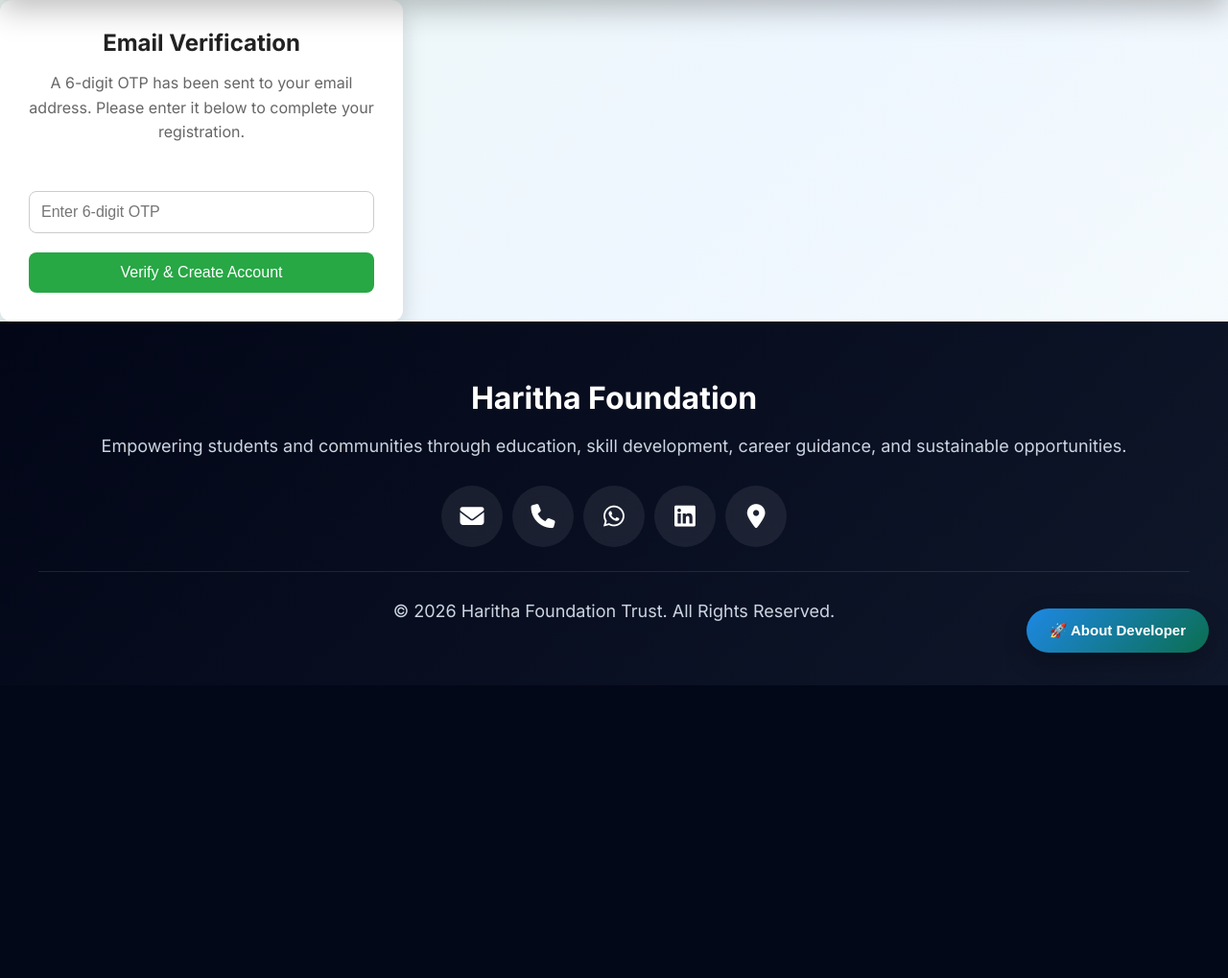
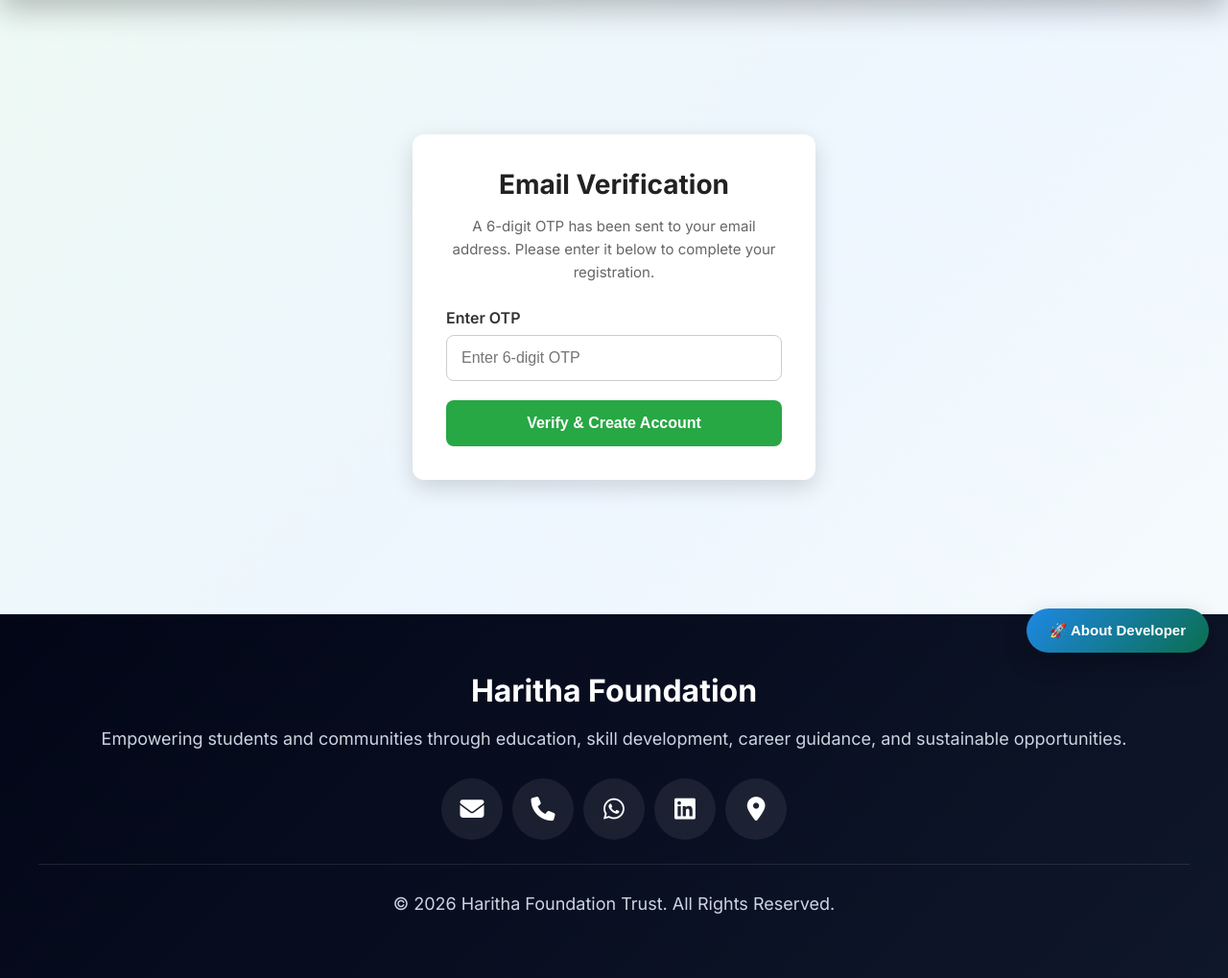
Before and after one commit to Harithafoundation/haritha-foundation, a Django app: page /register-otp/ in a window 1280 px wide. Shown: the part 100-1119 px from the top of the page at 96% size. Before the commit the page ends 814 px from the top, so only its background shows below. Run offline with Django 5.2, Linux system fonts and the light colour scheme; some libraries are stand-ins or nearby versions.

Commit message:
added email otp and css

```diff
--- a/haritha_foundation/static/css/style.css
+++ b/haritha_foundation/static/css/style.css
@@ -3837,72 +3837,104 @@ input[type="file"]{
 }
 /* tha above one is login page*/
 
-.registerotp-box{
+.pf-otp-container{
+    width:100%;
+    min-height:80vh;
+    display:flex;
+    justify-content:center;
+    align-items:center;
+    padding:20px;
+    box-sizing:border-box;
+}
+
+.pf-otp-card{
     width:100%;
     max-width:420px;
     background:#ffffff;
-    padding:30px;
+    padding:35px;
     border-radius:12px;
-    box-shadow:0 10px 25px rgba(0,0,0,0.15);
-    text-align: center;
-}
-
-.registerotp-title{
-    text-align:center;
+    box-shadow:0 8px 25px rgba(0,0,0,0.15);
+}
+
+.pf-otp-title{
+    text-align:center;
+    font-size:28px;
+    font-weight:700;
+    color:#222;
     margin-bottom:15px;
-    color:#222;
-}
-
-.registerotp-text{
+}
+
+.pf-otp-text{
     text-align:center;
     color:#666;
+    font-size:15px;
+    line-height:1.6;
+    margin-bottom:25px;
+}
+
+.pf-otp-group{
     margin-bottom:20px;
-    line-height:1.6;
-}
-
-.registerotp-group{
-    margin-bottom:20px;
-}
-
-.registerotp-label{
+}
+
+.pf-otp-label{
     display:block;
+    font-weight:600;
     margin-bottom:8px;
-    font-weight:600;
-}
-
-.registerotp-input{
+    color:#333;
+}
+
+.pf-otp-input{
     width:100%;
-    padding:12px;
+    height:48px;
+    padding:0 15px;
     border:1px solid #ccc;
     border-radius:8px;
     font-size:16px;
     outline:none;
-}
-
-.registerotp-input:focus{
+    transition:0.3s;
+    box-sizing:border-box;
+}
+
+.pf-otp-input:focus{
     border-color:#28a745;
-}
-
-.registerotp-button{
+    box-shadow:0 0 5px rgba(40,167,69,.3);
+}
+
+.pf-otp-btn{
     width:100%;
-    padding:12px;
+    height:48px;
     background:#28a745;
     color:#fff;
     border:none;
     border-radius:8px;
     font-size:16px;
+    font-weight:600;
     cursor:pointer;
-}
-
-.registerotp-button:hover{
+    transition:0.3s;
+}
+
+.pf-otp-btn:hover{
     background:#218838;
 }
 
-.registerotp-error{
+.pf-otp-error{
     background:#f8d7da;
     color:#842029;
+    border:1px solid #f5c2c7;
     padding:10px;
     border-radius:8px;
-    margin-bottom:15px;
-    text-align:center;
-}
+    margin-bottom:20px;
+    text-align:center;
+}
+
+@media (max-width:576px){
+
+    .pf-otp-card{
+        padding:25px;
+    }
+
+    .pf-otp-title{
+        font-size:24px;
+    }
+
+}
--- a/haritha_foundation/templates/register_otp.html
+++ b/haritha_foundation/templates/register_otp.html
@@ -5,37 +5,36 @@
 
 {% block content %}
 
-<div class="registerotp-wrapper">
+<div class="pf-otp-container">
 
-    <div class="registerotp-box">
+    <div class="pf-otp-card">
 
-        <h2 class="registerotp-title">Email Verification</h2>
+        <h2 class="pf-otp-title">Email Verification</h2>
 
-        <p class="registerotp-text">
+        <p class="pf-otp-text">
             A 6-digit OTP has been sent to your email address.
             Please enter it below to complete your registration.
         </p>
 
         {% if error %}
-        <div class="registerotp-error">
+        <div class="pf-otp-error">
             {{ error }}
         </div>
         {% endif %}
 
         <form method="POST">
-
             {% csrf_token %}
 
-            <div class="registerotp-group">
+            <div class="pf-otp-group">
 
-                <label class="registerotp-label">
+                <label class="pf-otp-label">
                     Enter OTP
                 </label>
 
                 <input
                     type="text"
                     name="otp"
-                    class="registerotp-input"
+                    class="pf-otp-input"
                     maxlength="6"
                     minlength="6"
                     placeholder="Enter 6-digit OTP"
@@ -44,7 +43,7 @@
 
             </div>
 
-            <button type="submit" class="registerotp-button">
+            <button type="submit" class="pf-otp-btn">
                 Verify & Create Account
             </button>
 
```
